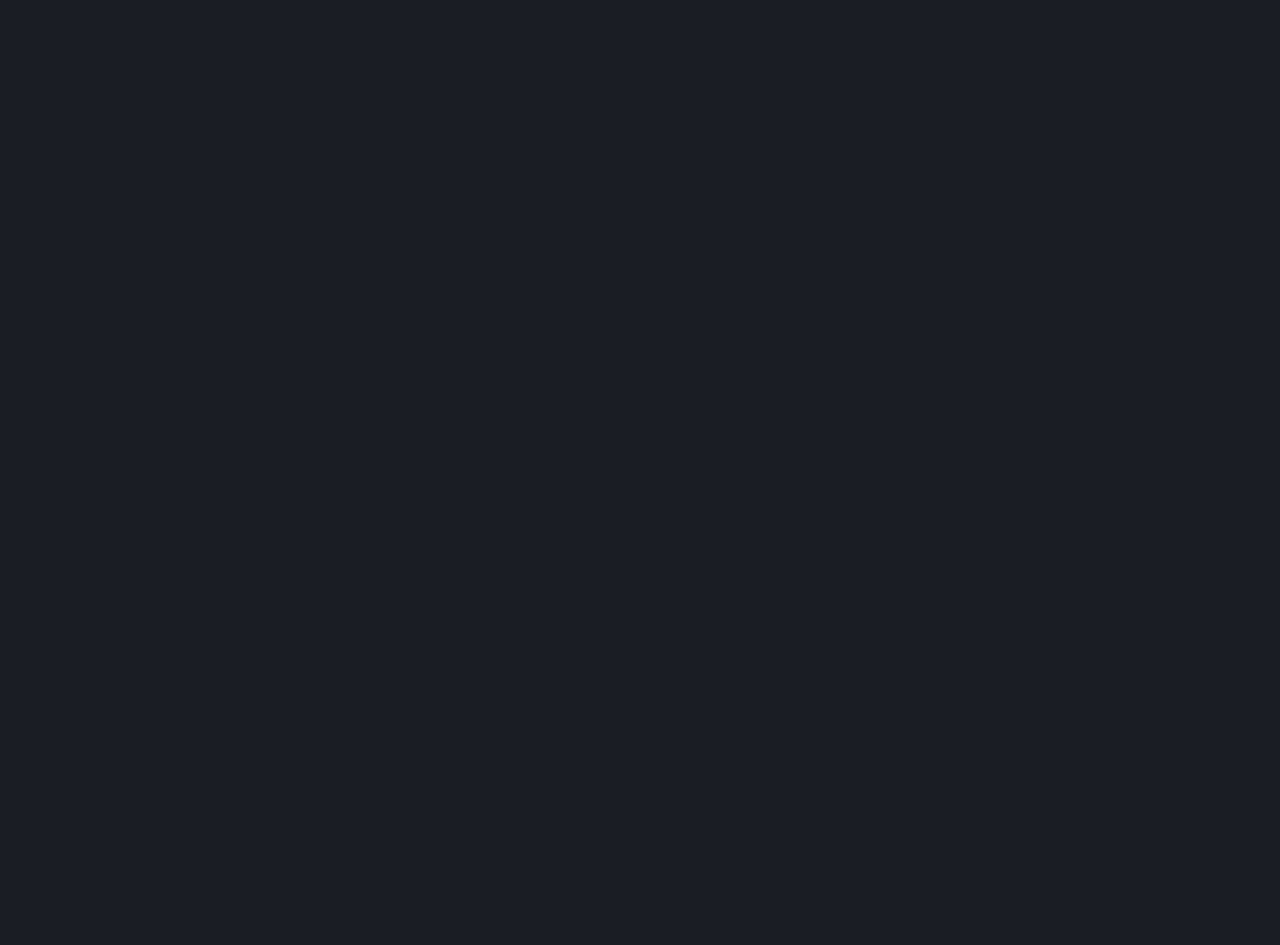
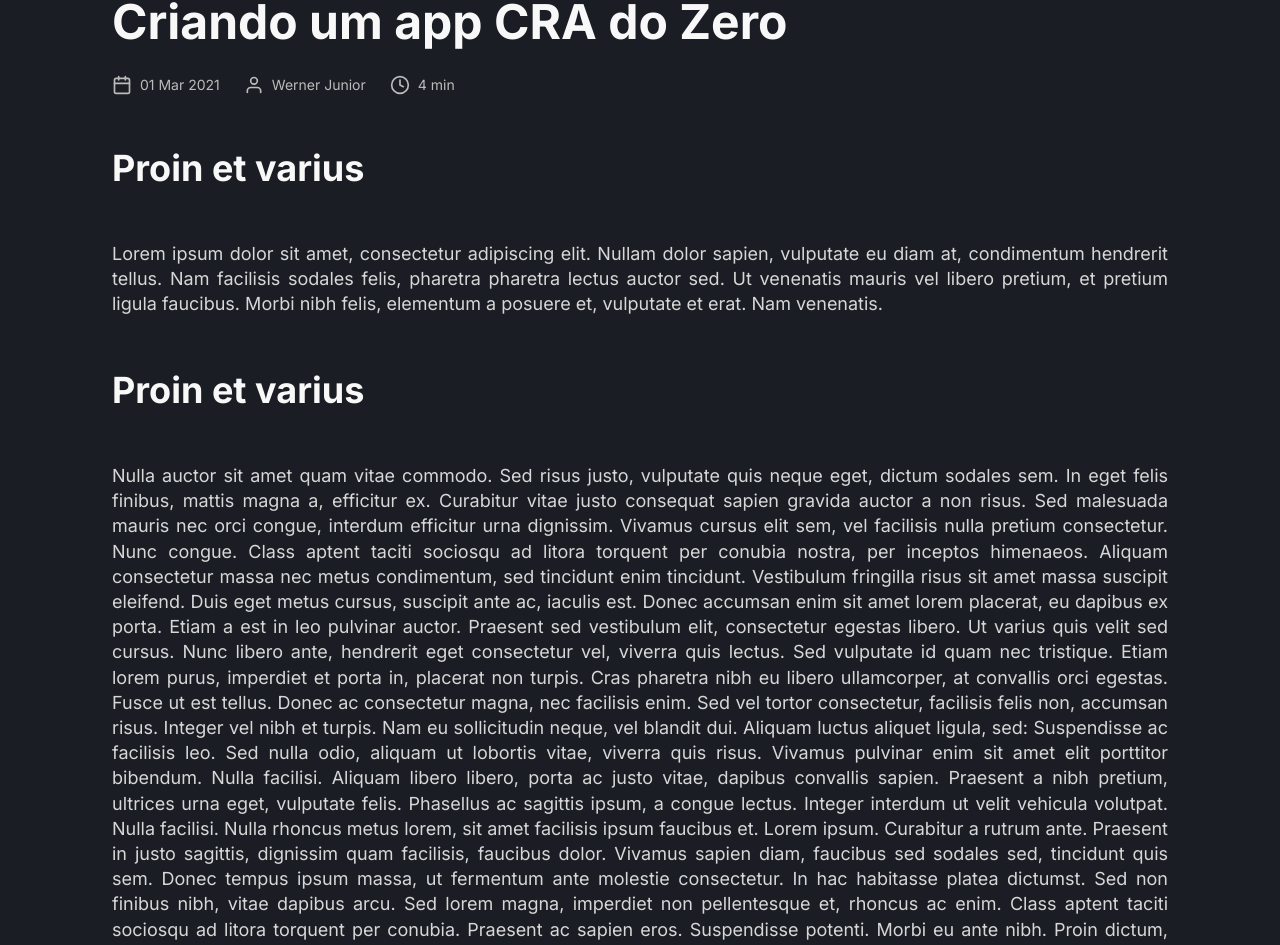
Before and after one commit to wernerjr/ignite-desafio-05-blog, a Next.js app: page /post/1 in a window 1280 px wide. Shown: the part 551-1496 px from the top of the page. Before the commit the page ends 800 px from the top, so only its background shows below. Built offline with nearby package versions, Linux system fonts and the light colour scheme.

Commit message:
Estrutura css post

```diff
--- a/src/pages/post/[slug].tsx
+++ b/src/pages/post/[slug].tsx
@@ -1,5 +1,6 @@
 import { GetStaticPaths, GetStaticProps } from 'next';
 import Head from 'next/head';
+import { FiCalendar, FiUser, FiClock } from 'react-icons/fi';
 
 import { getPrismicClient } from '../../services/prismic';
 
@@ -33,8 +34,102 @@ export default function Post(): JSX.Element {
       <Head>
         <title />
       </Head>
+      <img className={styles.banner} src="../Banner.png" alt="banner" />
       <div className={commonStyles.Container}>
-        <h1>Post</h1>
+        <header className={styles.headerContainer}>
+          <h1>Criando um app CRA do Zero</h1>
+          <div>
+            <time>
+              <FiCalendar />
+              01 Mar 2021
+            </time>
+            <span>
+              <FiUser />
+              Werner Junior
+            </span>
+            <span>
+              <FiClock />4 min
+            </span>
+          </div>
+        </header>
+        <main className={styles.mainContainer}>
+          <div>
+            <h1>Proin et varius</h1>
+            <p>
+              Lorem ipsum dolor sit amet, consectetur adipiscing elit. Nullam
+              dolor sapien, vulputate eu diam at, condimentum hendrerit tellus.
+              Nam facilisis sodales felis, pharetra pharetra lectus auctor sed.
+              Ut venenatis mauris vel libero pretium, et pretium ligula
+              faucibus. Morbi nibh felis, elementum a posuere et, vulputate et
+              erat. Nam venenatis.
+            </p>
+          </div>
+          <div>
+            <h1>Proin et varius</h1>
+            <p>
+              Nulla auctor sit amet quam vitae commodo. Sed risus justo,
+              vulputate quis neque eget, dictum sodales sem. In eget felis
+              finibus, mattis magna a, efficitur ex. Curabitur vitae justo
+              consequat sapien gravida auctor a non risus. Sed malesuada mauris
+              nec orci congue, interdum efficitur urna dignissim. Vivamus cursus
+              elit sem, vel facilisis nulla pretium consectetur. Nunc congue.
+              Class aptent taciti sociosqu ad litora torquent per conubia
+              nostra, per inceptos himenaeos. Aliquam consectetur massa nec
+              metus condimentum, sed tincidunt enim tincidunt. Vestibulum
+              fringilla risus sit amet massa suscipit eleifend. Duis eget metus
+              cursus, suscipit ante ac, iaculis est. Donec accumsan enim sit
+              amet lorem placerat, eu dapibus ex porta. Etiam a est in leo
+              pulvinar auctor. Praesent sed vestibulum elit, consectetur egestas
+              libero. Ut varius quis velit sed cursus. Nunc libero ante,
+              hendrerit eget consectetur vel, viverra quis lectus. Sed vulputate
+              id quam nec tristique. Etiam lorem purus, imperdiet et porta in,
+              placerat non turpis. Cras pharetra nibh eu libero ullamcorper, at
+              convallis orci egestas. Fusce ut est tellus. Donec ac consectetur
+              magna, nec facilisis enim. Sed vel tortor consectetur, facilisis
+              felis non, accumsan risus. Integer vel nibh et turpis. Nam eu
+              sollicitudin neque, vel blandit dui. Aliquam luctus aliquet
+              ligula, sed: Suspendisse ac facilisis leo. Sed nulla odio, aliquam
+              ut lobortis vitae, viverra quis risus. Vivamus pulvinar enim sit
+              amet elit porttitor bibendum. Nulla facilisi. Aliquam libero
+              libero, porta ac justo vitae, dapibus convallis sapien. Praesent a
+              nibh pretium, ultrices urna eget, vulputate felis. Phasellus ac
+              sagittis ipsum, a congue lectus. Integer interdum ut velit
+              vehicula volutpat. Nulla facilisi. Nulla rhoncus metus lorem, sit
+              amet facilisis ipsum faucibus et. Lorem ipsum. Curabitur a rutrum
+              ante. Praesent in justo sagittis, dignissim quam facilisis,
+              faucibus dolor. Vivamus sapien diam, faucibus sed sodales sed,
+              tincidunt quis sem. Donec tempus ipsum massa, ut fermentum ante
+              molestie consectetur. In hac habitasse platea dictumst. Sed non
+              finibus nibh, vitae dapibus arcu. Sed lorem magna, imperdiet non
+              pellentesque et, rhoncus ac enim. Class aptent taciti sociosqu ad
+              litora torquent per conubia. Praesent ac sapien eros. Suspendisse
+              potenti. Morbi eu ante nibh. Proin dictum, tellus ut molestie
+              tincidunt, urna tortor sodales velit, ut tempor lectus ipsum nec
+              sapien. Nulla nec purus vitae libero aliquet posuere non et
+              sapien. Cras in erat rhoncus, dignissim ligula iaculis, faucibus
+              orci. Donec ligula neque, imperdiet vitae mauris eget, egestas
+              varius massa. Praesent ornare nisi at dui dapibus, ac tristique
+              felis. Phasellus maximus urna lacus, non imperdiet ex blandit sit
+              amet. Vivamus et tellus est. Mauris ligula elit, placerat non
+              tellus a, dictum porttitor urna. Phasellus mollis turpis id
+              suscipit dapibus. In dolor. Sed sit amet euismod sapien, non
+              eleifend erat. Vivamus et quam odio. Integer nisi lacus, maximus
+              sit amet turpis in, luctus molestie sem. Duis sit amet euismod
+              erat. Fusce pulvinar ex neque, egestas cursus nulla ullamcorper
+              vel. Pellentesque mollis erat egestas est rhoncus, sit amet
+              sodales massa ullamcorper. Etiam auctor ante a neque facilisis
+              tristique. Proin ultricies fringilla turpis, eget tempus elit
+              imperdiet non. Quisque. Etiam eu tortor placerat, varius orci non,
+              ornare nunc. Cras suscipit in ligula ultricies lacinia.
+              Pellentesque at tristique sapien, et scelerisque leo. Donec eu
+              nisi at magna tristique luctus vel at turpis. Nam vestibulum
+              ornare ex cursus vulputate. In elementum tellus at sapien
+              bibendum, id maximus mauris convallis. Donec facilisis porta
+              lobortis. Vivamus mauris diam, pretium ac dolor. Pellentesque et
+              consequat arcu, ac laoreet ante. Nam non.
+            </p>
+          </div>
+        </main>
       </div>
     </>
   );
--- a/src/pages/post/post.module.scss
+++ b/src/pages/post/post.module.scss
@@ -1 +1,61 @@
-// TODO
+.headerContainer {
+  h1 {
+    margin-top: 5rem;
+    font-weight: bold;
+    font-size: 3rem;
+    line-height: 3.625rem;
+    color: var(--heading);
+  }
+
+  div {
+    margin-top: 1.5rem;
+    color: var(--info);
+    display: flex;
+    justify-content: flex-start;
+    font-size: 0.875rem;
+    line-height: 1.0625rem;
+
+    time {
+      display: flex;
+      align-items: center;
+      svg {
+        height: 1.25rem;
+        width: 1.25rem;
+        margin-right: 0.5rem;
+      }
+    }
+
+    span {
+      display: flex;
+      align-items: center;
+      margin-left: 1.5rem;
+      svg {
+        height: 1.25rem;
+        width: 1.25rem;
+        margin-right: 0.5rem;
+      }
+    }
+  }
+}
+
+.mainContainer div {
+  h1{
+    margin: 3rem 0;
+    font-weight: bold;
+    font-size: 2.25rem;
+    line-height: 3.15rem;
+    color: #F8F8F8;
+  }
+
+  p{
+    font-size: 1.125rem;
+    line-height: 1.575rem;
+    text-align: justify;
+    color: #D7D7D7;
+  }
+}
+
+.banner{
+  width: 100%;
+  max-height: auto;
+}
```
Also changed, not shown: public/Banner.png (added).
